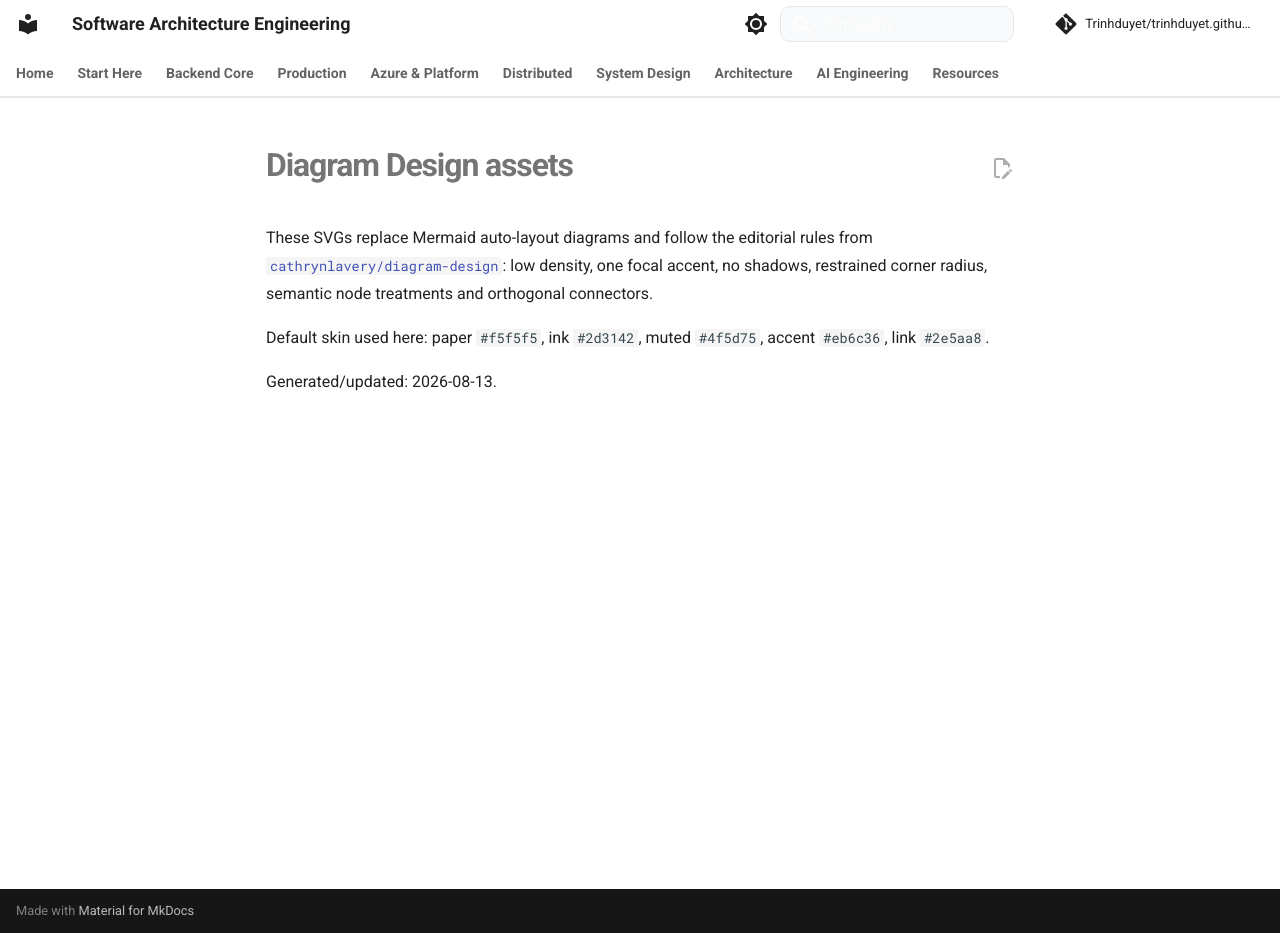
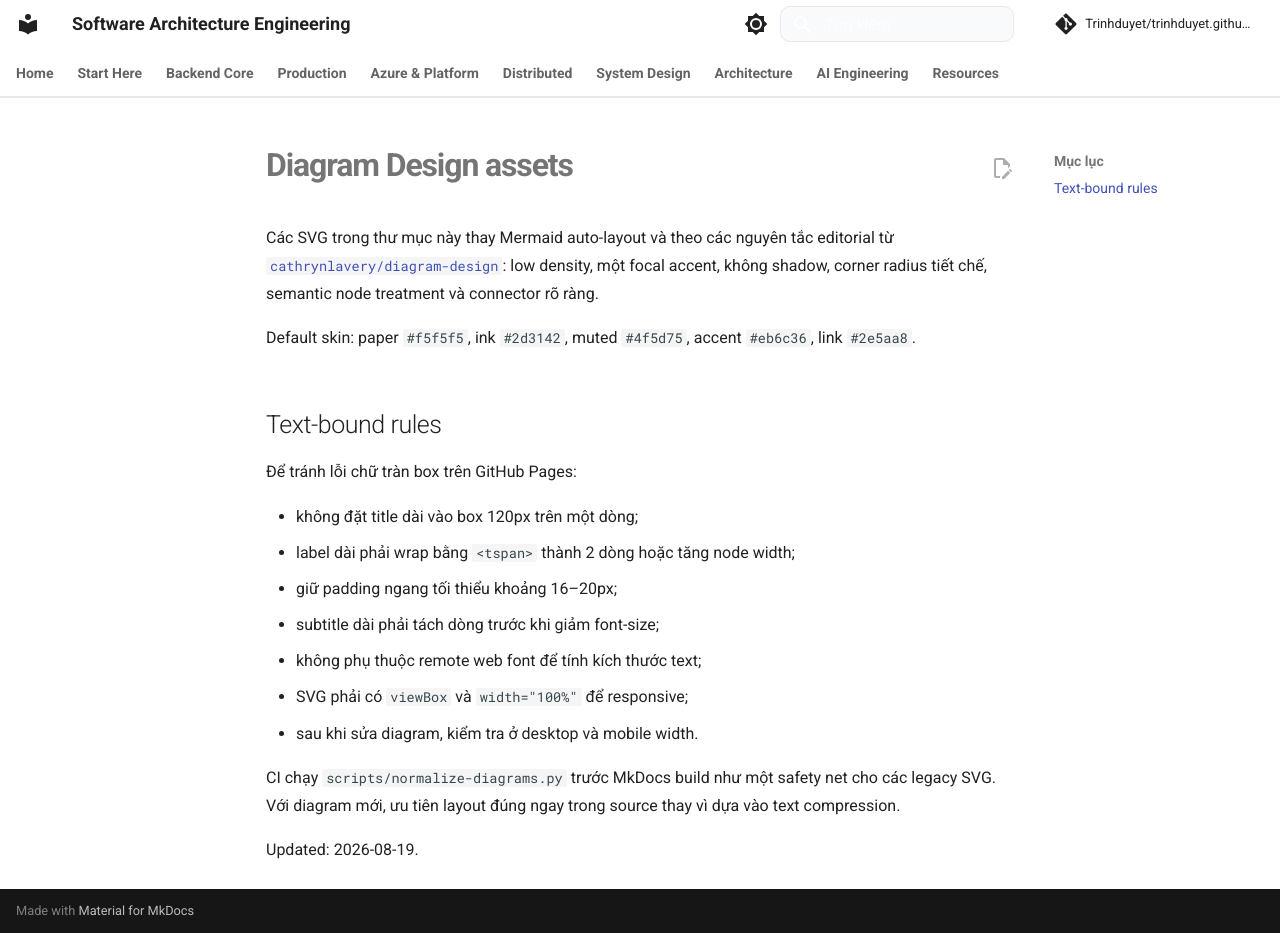
Before and after one commit to Trinhduyet/trinhduyet.github.io, an MkDocs documentation site: the page built from docs/assets/diagrams/README.md, in a window 1280 px wide and 933 px high. Built offline with MkDocs 1.6.1 and Material for MkDocs 9.7.7, drawn with Linux system fonts in a browser that asks for light colours; comment, search, counter and statistics services are not loaded.

Commit message:
document diagram text bounds rules

```diff
--- a/docs/assets/diagrams/README.md
+++ b/docs/assets/diagrams/README.md
@@ -1,7 +1,21 @@
 # Diagram Design assets
 
-These SVGs replace Mermaid auto-layout diagrams and follow the editorial rules from [`cathrynlavery/diagram-design`](https://github.com/cathrynlavery/diagram-design): low density, one focal accent, no shadows, restrained corner radius, semantic node treatments and orthogonal connectors.
+Các SVG trong thư mục này thay Mermaid auto-layout và theo các nguyên tắc editorial từ [`cathrynlavery/diagram-design`](https://github.com/cathrynlavery/diagram-design): low density, một focal accent, không shadow, corner radius tiết chế, semantic node treatment và connector rõ ràng.
 
-Default skin used here: paper `#f5f5f5`, ink `#2d3142`, muted `#4f5d75`, accent `#eb6c36`, link `#2e5aa8`.
+Default skin: paper `#f5f5f5`, ink `#2d3142`, muted `#4f5d75`, accent `#eb6c36`, link `#2e5aa8`.
 
-Generated/updated: 2026-08-13.
+## Text-bound rules
+
+Để tránh lỗi chữ tràn box trên GitHub Pages:
+
+- không đặt title dài vào box 120px trên một dòng;
+- label dài phải wrap bằng `<tspan>` thành 2 dòng hoặc tăng node width;
+- giữ padding ngang tối thiểu khoảng 16–20px;
+- subtitle dài phải tách dòng trước khi giảm font-size;
+- không phụ thuộc remote web font để tính kích thước text;
+- SVG phải có `viewBox` và `width="100%"` để responsive;
+- sau khi sửa diagram, kiểm tra ở desktop và mobile width.
+
+CI chạy `scripts/normalize-diagrams.py` trước MkDocs build như một safety net cho các legacy SVG. Với diagram mới, ưu tiên layout đúng ngay trong source thay vì dựa vào text compression.
+
+Updated: 2026-08-19.
```
